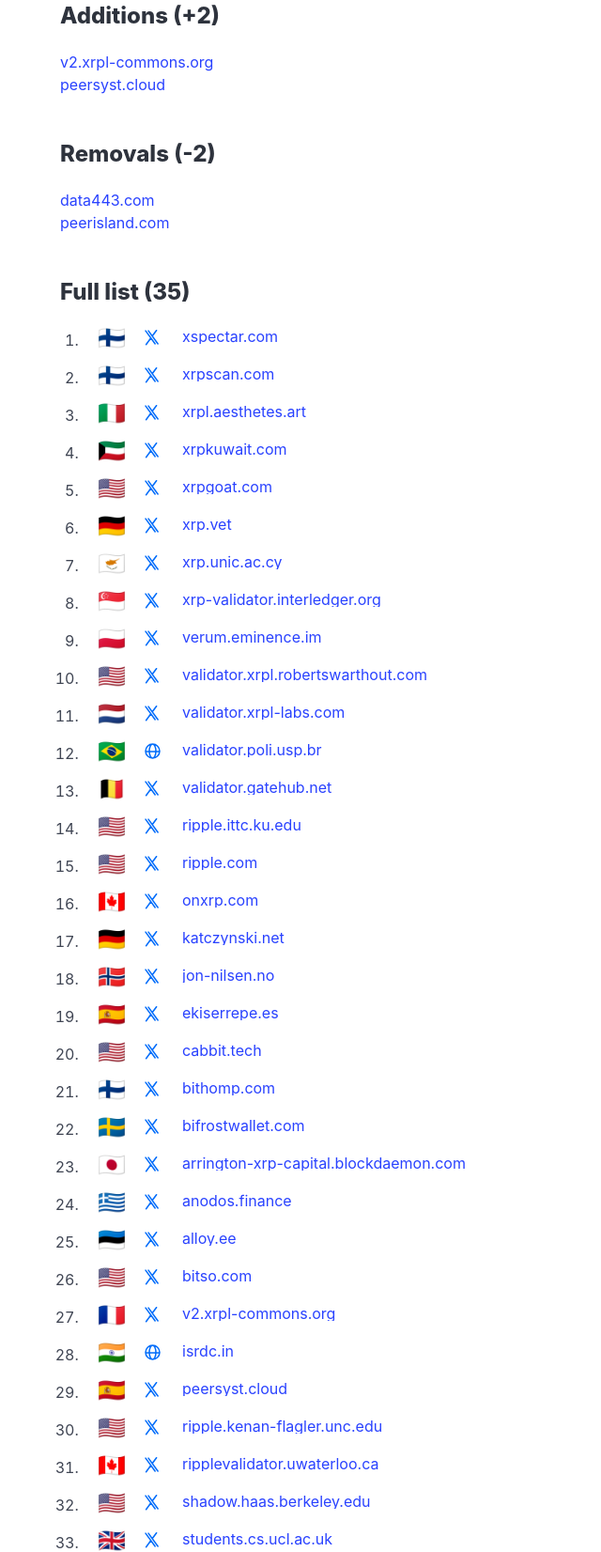
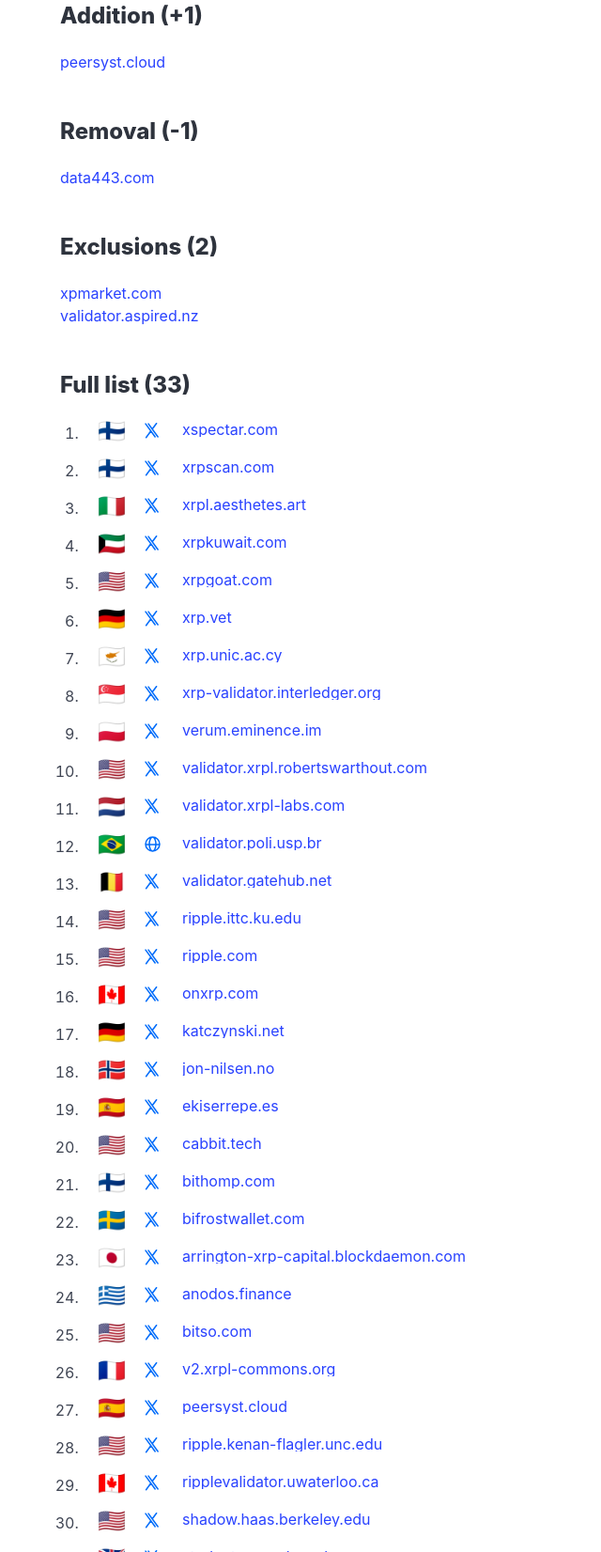
Before and after one commit to xrplvision/xrpl.vision, a plain HTML site: page index.html in a window 1280 px wide. Shown: the part 307-1959 px from the top of the page at 94% size, without its empty margins (0-640 px from the left). Drawn offline with nearby package versions, Linux system fonts and the light colour scheme.

Commit message:
Update UNL, sequence 2

```diff
--- a/index.html
+++ b/index.html
@@ -40,25 +40,28 @@
     <section class="section">
         <div class="container">
 
-            <h2 class="title is-4">Additions (+2)</h2>
+            <h2 class="title is-4">Addition (+1)</h2>
             <ul class="vision-additions mb mb-6">
-                <li>
-                    <a href="https://xrpscan.com/validator/nHBgyVGAEhgU6GoEqoriKmkNBjzhy6WJhX9Z7cZ71yJbv28dzvVN" target="_blank">v2.xrpl-commons.org</a>
-                </li>
                 <li>
                     <a href="https://xrpscan.com/validator/nHUUgpUVNxXfxkkoyh2QDjfLfHapcut8gYwKeShnJYd3SdPui19A" target="_blank">peersyst.cloud</a>
                 </li>
             </ul>
-            <h2 class="title is-4">Removals (-2)</h2>
+            <h2 class="title is-4">Removal (-1)</h2>
             <ul class="vision-removals mb mb-6">
                 <li>
                     <a href="https://xrpscan.com/validator/nHUpJSKQTZdB1TDkbCREMuf8vEqFkk84BcvZDhsQsDufFDQVajam" target="_blank">data443.com</a>
                 </li>
+            </ul>
+            <h2 class="title is-4">Exclusions (2)</h2>
+            <ul class="vision-removals mb mb-6">
                 <li>
-                    <a href="https://xrpscan.com/validator/nHUnhRJK3csknycNK5SXRFi8jvDp3sKoWvS9wKWLq1ATBBGgPBjp" target="_blank">peerisland.com</a>
+                    <a href="https://xrpscan.com/validator/nHUP4RcLQdPHh3kMtFm9NFGnjEYLGXiQAyyB7qFsjATHMw2YVxHi" target="_blank">xpmarket.com</a>
+                </li>
+                <li>
+                    <a href="https://xrpscan.com/validator/nHDHzXZKtmMHCkTVgdWY4dqdigDrESiseUF8JkzE93DUtfbt6s3W" target="_blank">validator.aspired.nz</a>
                 </li>
             </ul>
-            <h2 class="title is-4">Full list (35)</h2>
+            <h2 class="title is-4">Full list (33)</h2>
             <ol class="unl-grid">
                 <li>
                     <div class="row">
@@ -519,25 +522,6 @@
                 <li>
                     <div class="row">
                         <div>
-                            <div class="flag" title="Estonia">
-                                🇪🇪
-                            </div>
-                        </div>
-                        <div>
-                            <a href="https://x.com/alloynetworks" target="_blank" title="Alloy Networks">
-                                <svg width="15" height="18" viewBox="0 0 15 18" fill="none" xmlns="http://www.w3.org/2000/svg">
-                                    <path d="M1.04834 2.16128L11.1613 15.9517M4.04834 2.16128L14.1613 15.9517M12.5968 1.70432L8.50001 7.31521M6.50001 10L1.59683 16.7043" stroke="#006CFA" stroke-width="1.5" stroke-linecap="round"/>
-                                </svg>
-                            </a>
-                        </div>
-                        <div>
-                            <a href="https://xrpscan.com/validator/nHUFE9prPXPrHcG3SkwP1UzAQbSphqyQkQK9ATXLZsfkezhhda3p" target="_blank">alloy.ee</a>
-                        </div>
-                    </div>
-                </li>
-                <li>
-                    <div class="row">
-                        <div>
                             <div class="flag" title="United States">
                                 🇺🇸
                             </div>
@@ -570,25 +554,6 @@
                         </div>
                         <div>
                             <a href="https://xrpscan.com/validator/nHBgyVGAEhgU6GoEqoriKmkNBjzhy6WJhX9Z7cZ71yJbv28dzvVN" target="_blank">v2.xrpl-commons.org</a>
-                        </div>
-                    </div>
-                </li>
-                <li>
-                    <div class="row">
-                        <div>
-                            <div class="flag" title="India">
-                                🇮🇳
-                            </div>
-                        </div>
-                        <div>
-                            <a href="https://isrdc.in" target="_blank" title="ISRDC at IIT Bombay">
-                                <svg width="17" height="17" viewBox="0 0 17 17" fill="none" xmlns="http://www.w3.org/2000/svg">
-                                    <path d="M8.5 16C12.6421 16 16 12.6421 16 8.5C16 4.35786 12.6421 1 8.5 1M8.5 16C4.35786 16 1 12.6421 1 8.5C1 4.35786 4.35786 1 8.5 1M8.5 16C10.433 16 12 12.6421 12 8.5C12 4.35786 10.433 1 8.5 1M8.5 16C6.567 16 5 12.6421 5 8.5C5 4.35786 6.567 1 8.5 1M1 9H16" stroke="#006CFA" stroke-width="1.5"/>
-                                </svg>
-                            </a>
-                        </div>
-                        <div>
-                            <a href="https://xrpscan.com/validator/nHUpcmNsxAw47yt2ADDoNoQrzLyTJPgnyq16u6Qx2kRPA17oUNHz" target="_blank">isrdc.in</a>
                         </div>
                     </div>
                 </li>
```
